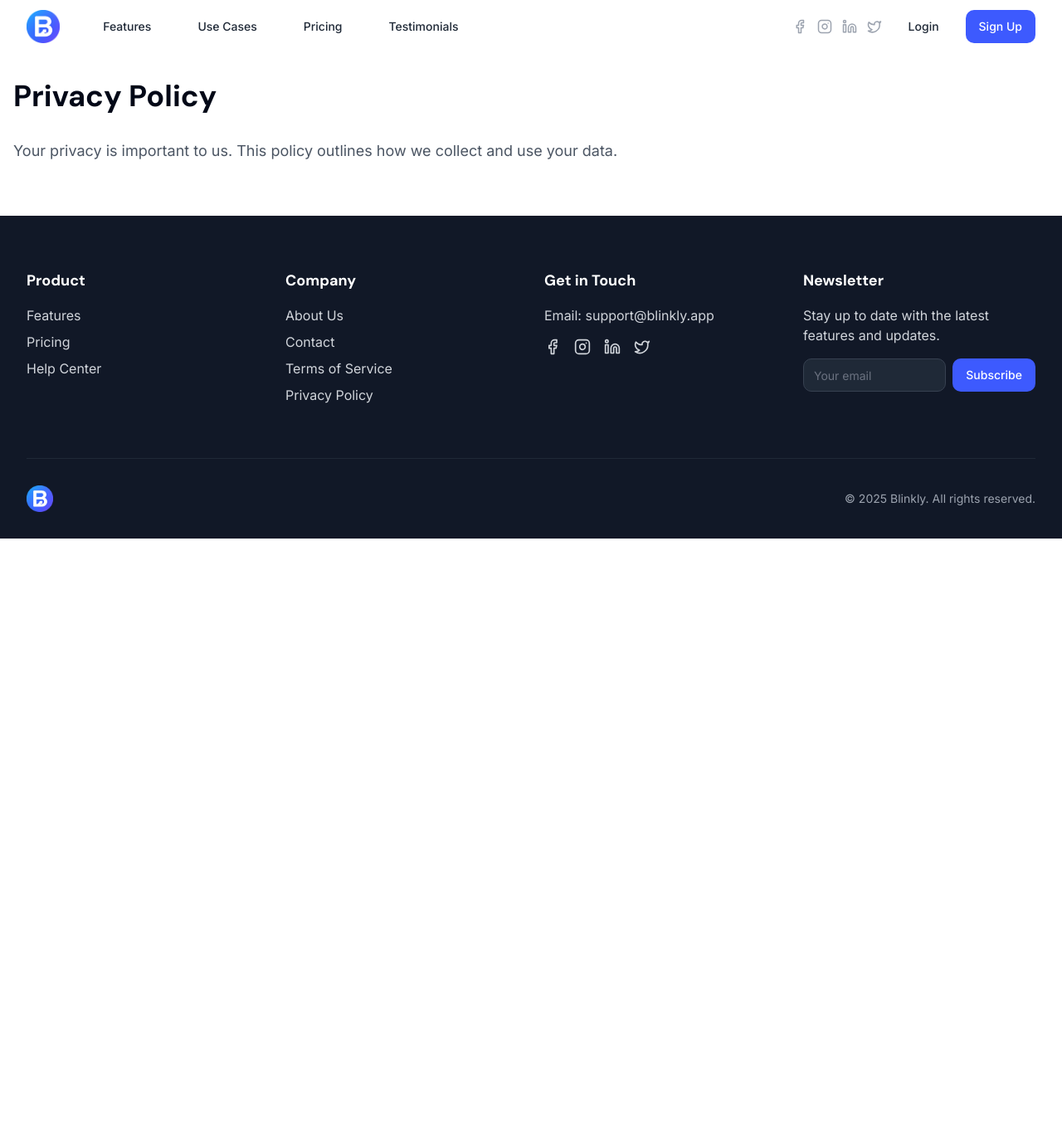
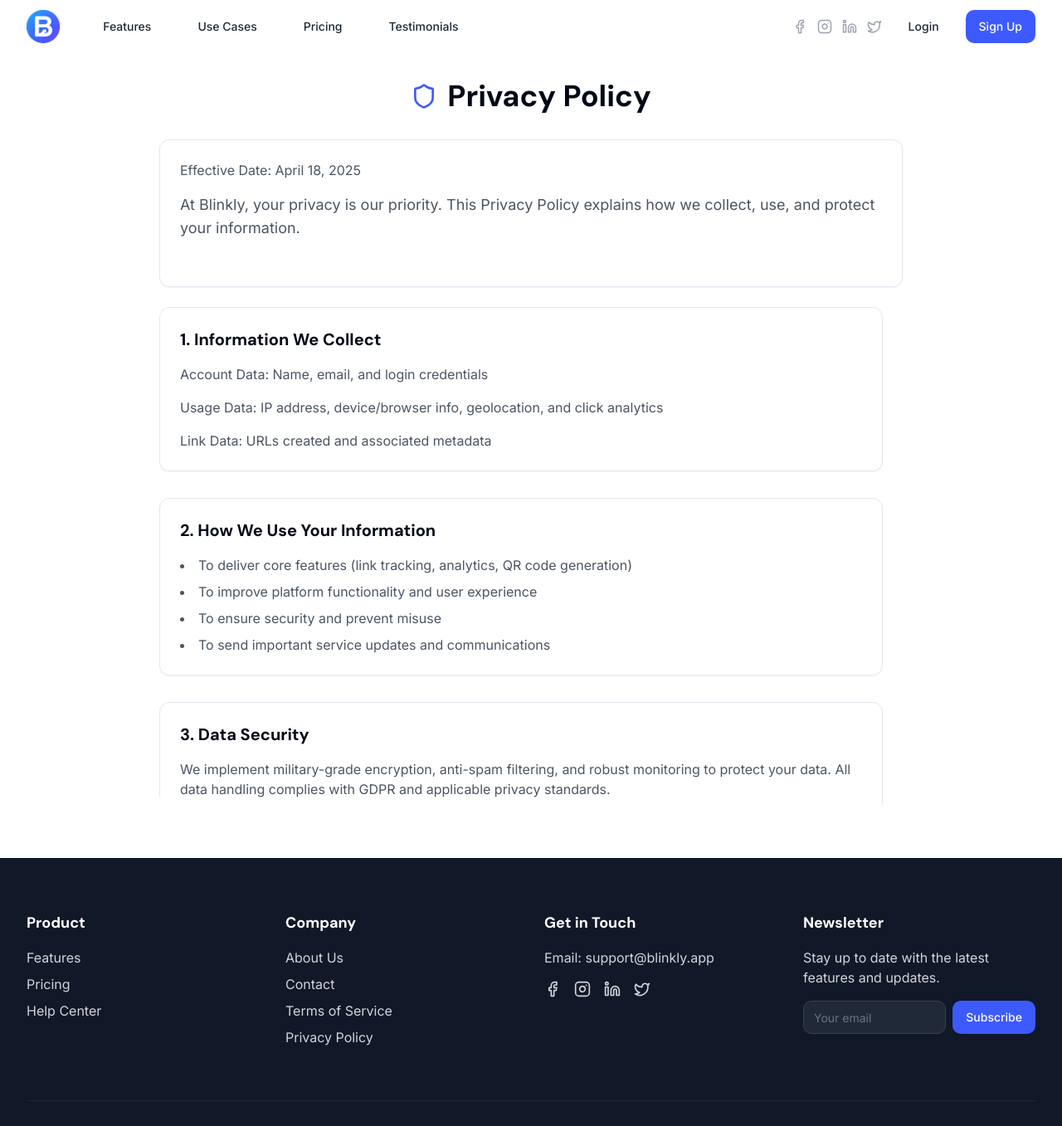
Before and after one commit to MohameedElsaeid/blinkly-front-end, a React (Vite) app: page /privacy in a window 1280 px wide. Shown: the top 1357 px of the page at 83% size. Before the commit the page ends 800 px from the top, so only its background shows below. Built offline with nearby package versions, Linux system fonts and the light colour scheme.

Commit message:
Add privacy policy content
Add content to the privacy policy page.

```diff
--- a/src/pages/Privacy.tsx
+++ b/src/pages/Privacy.tsx
@@ -2,18 +2,91 @@
 import React from 'react';
 import Navbar from '@/components/Navbar';
 import Footer from '@/components/Footer';
+import { Card, CardContent } from '@/components/ui/card';
+import { ScrollArea } from '@/components/ui/scroll-area';
+import { Shield } from 'lucide-react';
 
 const Privacy = () => {
   return (
     <div className="min-h-screen">
       <Navbar />
       <main className="container mx-auto px-4 pt-24 pb-16">
-        <h1 className="text-4xl font-bold mb-8">Privacy Policy</h1>
-        <div className="prose max-w-none">
-          <p className="text-lg text-gray-600">
-            Your privacy is important to us. This policy outlines how we collect and use your data.
-          </p>
-          {/* Add privacy policy content here */}
+        <div className="max-w-4xl mx-auto">
+          <div className="flex items-center justify-center gap-3 mb-8">
+            <Shield className="w-8 h-8 text-blinkly-blue" />
+            <h1 className="text-4xl font-bold">Privacy Policy</h1>
+          </div>
+
+          <Card className="mb-6">
+            <CardContent className="pt-6">
+              <p className="text-gray-600 mb-4">
+                Effective Date: April 18, 2025
+              </p>
+              <p className="text-lg text-gray-600 mb-8">
+                At Blinkly, your privacy is our priority. This Privacy Policy explains how we collect, use, and protect your information.
+              </p>
+            </CardContent>
+          </Card>
+
+          <ScrollArea className="h-[600px] rounded-lg">
+            <div className="space-y-8 pr-6">
+              <Card>
+                <CardContent className="pt-6">
+                  <h2 className="text-xl font-semibold mb-4">1. Information We Collect</h2>
+                  <div className="space-y-4 text-gray-600">
+                    <p>Account Data: Name, email, and login credentials</p>
+                    <p>Usage Data: IP address, device/browser info, geolocation, and click analytics</p>
+                    <p>Link Data: URLs created and associated metadata</p>
+                  </div>
+                </CardContent>
+              </Card>
+
+              <Card>
+                <CardContent className="pt-6">
+                  <h2 className="text-xl font-semibold mb-4">2. How We Use Your Information</h2>
+                  <ul className="list-disc list-inside space-y-2 text-gray-600">
+                    <li>To deliver core features (link tracking, analytics, QR code generation)</li>
+                    <li>To improve platform functionality and user experience</li>
+                    <li>To ensure security and prevent misuse</li>
+                    <li>To send important service updates and communications</li>
+                  </ul>
+                </CardContent>
+              </Card>
+
+              <Card>
+                <CardContent className="pt-6">
+                  <h2 className="text-xl font-semibold mb-4">3. Data Security</h2>
+                  <p className="text-gray-600">
+                    We implement military-grade encryption, anti-spam filtering, and robust monitoring to protect your data. All data handling complies with GDPR and applicable privacy standards.
+                  </p>
+                </CardContent>
+              </Card>
+
+              <Card>
+                <CardContent className="pt-6">
+                  <h2 className="text-xl font-semibold mb-4">4. Data Sharing</h2>
+                  <p className="text-gray-600">
+                    We do not sell or rent your personal data. We may share data with third-party processors only as necessary to provide Blinkly services.
+                  </p>
+                </CardContent>
+              </Card>
+
+              <Card>
+                <CardContent className="pt-6">
+                  <h2 className="text-xl font-semibold mb-4">5. Your Rights</h2>
+                  <p className="text-gray-600">
+                    You may request access, correction, or deletion of your personal data at any time by contacting{" "}
+                    <a
+                      href="mailto:privacy@blinkly.app"
+                      className="text-blinkly-blue hover:underline"
+                    >
+                      privacy@blinkly.app
+                    </a>
+                  </p>
+                </CardContent>
+              </Card>
+            </div>
+          </ScrollArea>
         </div>
       </main>
       <Footer />
```
